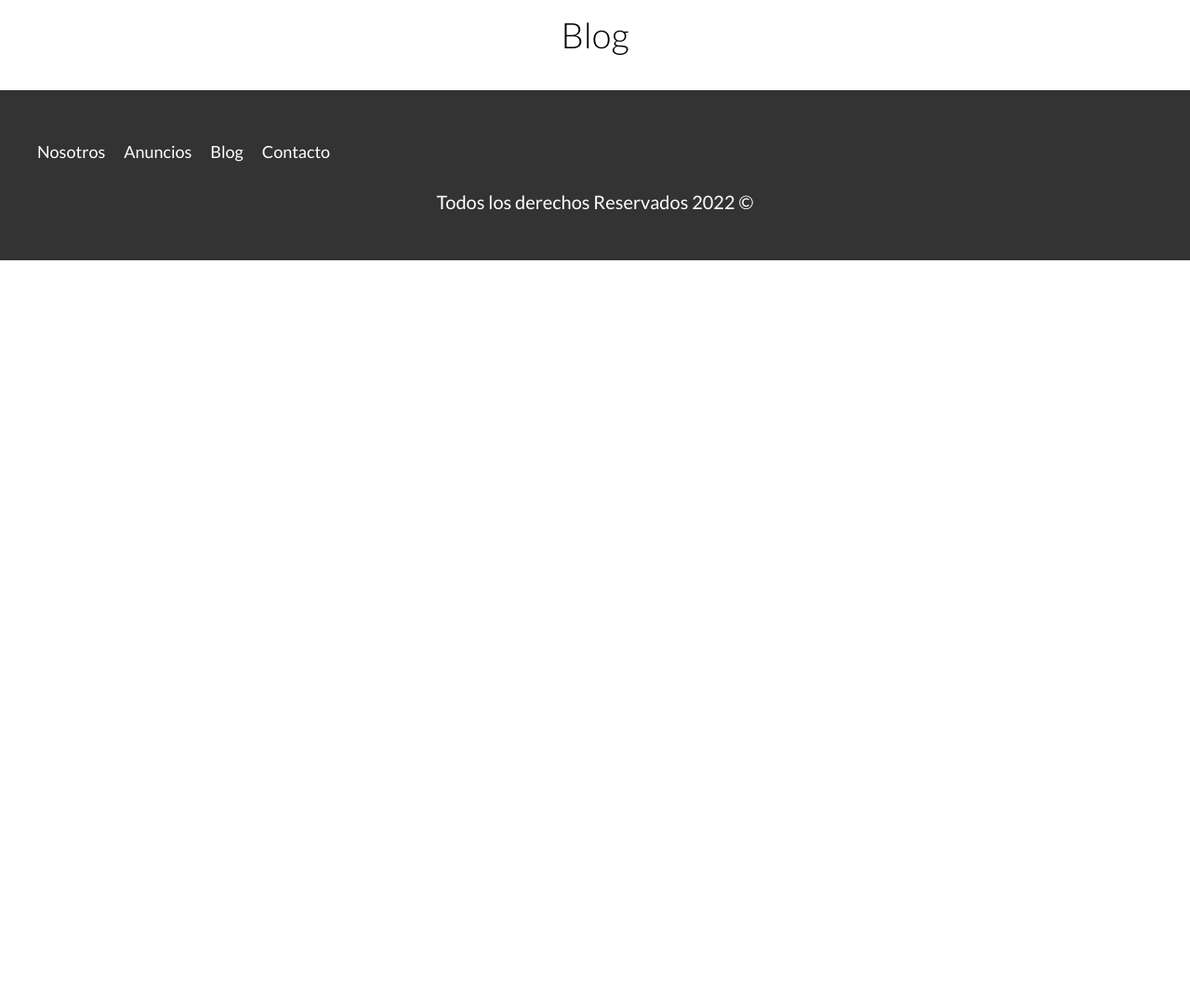
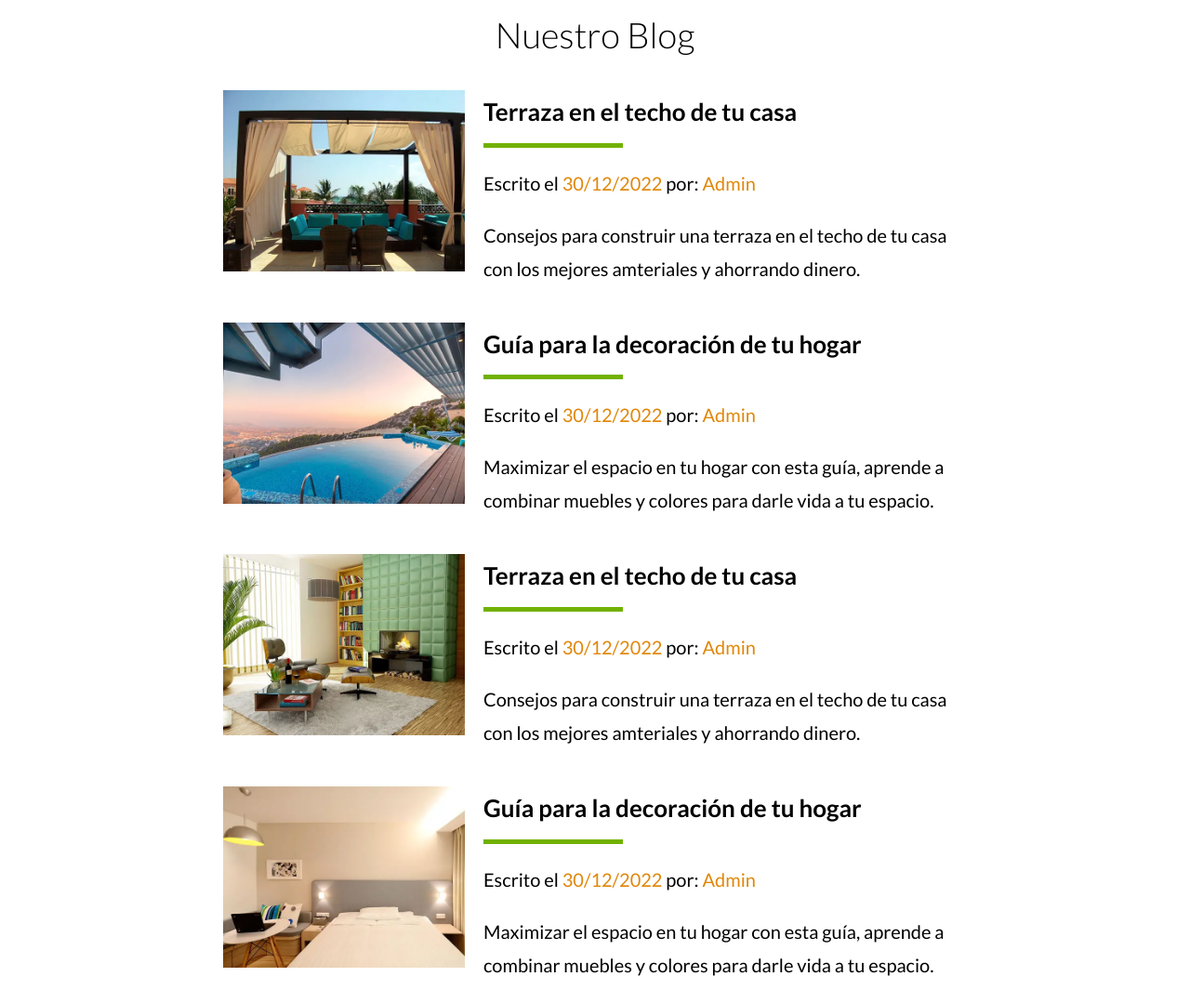
Before and after one commit to LeonardoAbraham/BienesRaices, a website: page blog.html in a window 1280 px wide. Shown: the part 141-1220 px from the top of the page at 93% size. Before the commit the page ends 800 px from the top, so only its background shows below. Drawn offline with Linux system fonts and the light colour scheme.

Commit message:
Creando el Blog

```diff
--- a/blog.html
+++ b/blog.html
@@ -24,8 +24,88 @@
         </div>
     </header>
 
-    <main class="contenedor seccion">
-        <h1>Blog</h1>
+    <main class="contenedor seccion contenido-centrado">
+        <h1>Nuestro Blog</h1>
+
+        <article class="entrada-blog">
+            <div class="imagen">
+                <picture>
+                    <source srcset="build/img/blog1.webp" type="image/webp">
+                    <source srcset="build/img/blog1.jpg" type="image/jpeg">
+                    <img loading="lazy" src="build/img/blog1.jpg" alt="Texto Entrada Blog">
+                </picture>
+            </div>
+
+            <div class="texto-entrada">
+                <a href="entrada.html">
+                    <h4>Terraza en el techo de tu casa</h4>
+                    <p class="informacion-meta">Escrito el <span>30/12/2022</span> por: <span>Admin</span></p>
+                    <p>
+                        Consejos para construir una terraza en el techo de tu casa con los mejores amteriales y ahorrando dinero.
+                    </p>
+                </a>
+            </div>
+        </article>
+
+        <article class="entrada-blog">
+            <div class="imagen">
+                <picture>
+                    <source srcset="build/img/blog2.webp" type="image/webp">
+                    <source srcset="build/img/blog2.jpg" type="image/jpeg">
+                    <img loading="lazy" src="build/img/blog2.jpg" alt="Texto Entrada Blog">
+                </picture>
+            </div>
+
+            <div class="texto-entrada">
+                <a href="entrada.html">
+                    <h4>Guía para la decoración de tu hogar</h4>
+                    <p class="informacion-meta">Escrito el <span>30/12/2022</span> por: <span>Admin</span></p>
+                    <p>
+                        Maximizar el espacio en tu hogar con esta guía, aprende a combinar muebles y colores para darle vida a tu espacio.
+                    </p>
+                </a>
+            </div>
+        </article>
+
+        <article class="entrada-blog">
+            <div class="imagen">
+                <picture>
+                    <source srcset="build/img/blog3.webp" type="image/webp">
+                    <source srcset="build/img/blog3.jpg" type="image/jpeg">
+                    <img loading="lazy" src="build/img/blog3.jpg" alt="Texto Entrada Blog">
+                </picture>
+            </div>
+
+            <div class="texto-entrada">
+                <a href="entrada.html">
+                    <h4>Terraza en el techo de tu casa</h4>
+                    <p class="informacion-meta">Escrito el <span>30/12/2022</span> por: <span>Admin</span></p>
+                    <p>
+                        Consejos para construir una terraza en el techo de tu casa con los mejores amteriales y ahorrando dinero.
+                    </p>
+                </a>
+            </div>
+        </article>
+
+        <article class="entrada-blog">
+            <div class="imagen">
+                <picture>
+                    <source srcset="build/img/blog4.webp" type="image/webp">
+                    <source srcset="build/img/blog4.jpg" type="image/jpeg">
+                    <img loading="lazy" src="build/img/blog4.jpg" alt="Texto Entrada Blog">
+                </picture>
+            </div>
+
+            <div class="texto-entrada">
+                <a href="entrada.html">
+                    <h4>Guía para la decoración de tu hogar</h4>
+                    <p class="informacion-meta">Escrito el <span>30/12/2022</span> por: <span>Admin</span></p>
+                    <p>
+                        Maximizar el espacio en tu hogar con esta guía, aprende a combinar muebles y colores para darle vida a tu espacio.
+                    </p>
+                </a>
+            </div>
+        </article>
     </main>
 
     <footer class="footer seccion">
--- a/src/scss/layout/_inferior.scss
+++ b/src/scss/layout/_inferior.scss
@@ -17,6 +17,12 @@
 
     &:last-of-type {
         margin-bottom: 0;
+    }
+}
+
+.informacion-meta {
+    span {
+        color: $amarillo;
     }
 }
 
@@ -42,7 +48,5 @@
             margin-top: 1rem;
         }
     }
-    span {
-        color: $amarillo;
-    }
+
 }
```
Also changed, not shown: entrada.html (added, +72 -0 lines), index.html (+2 -2 lines), build/css/app.css, 1 other file.
